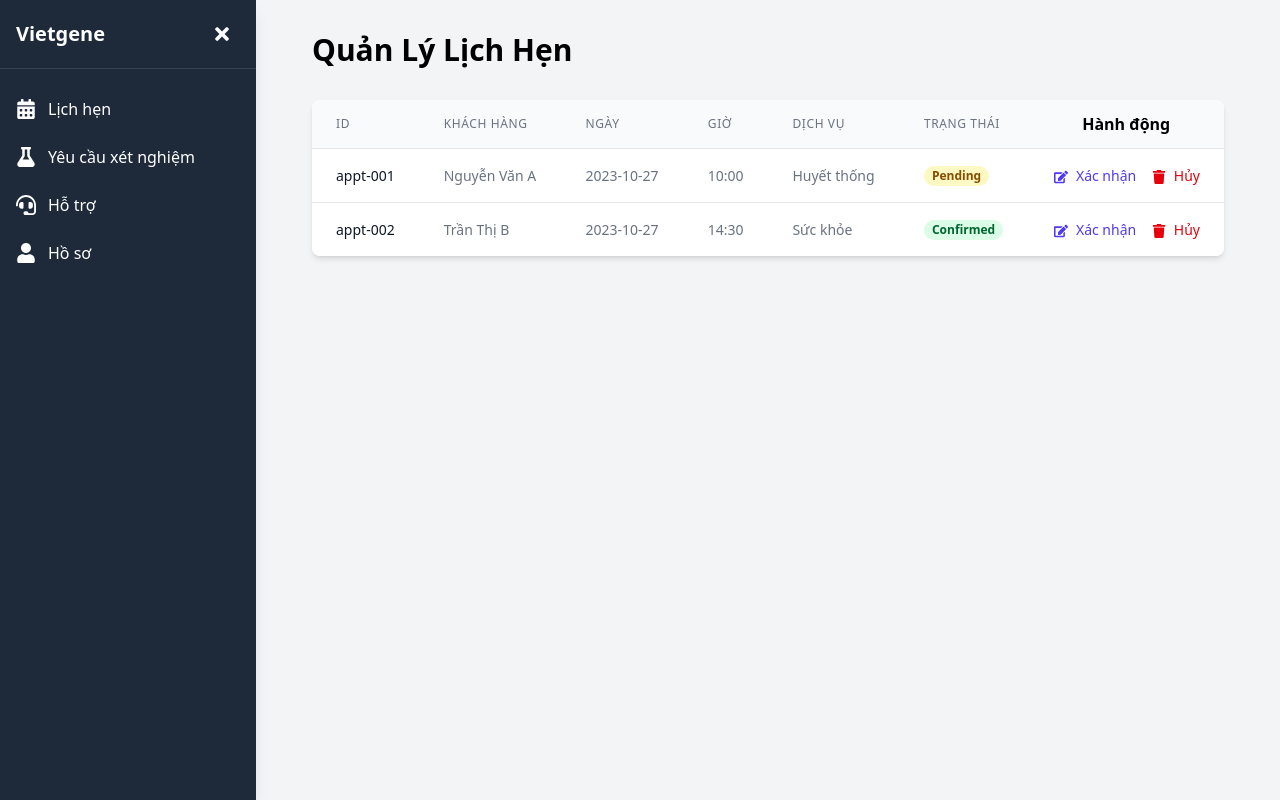
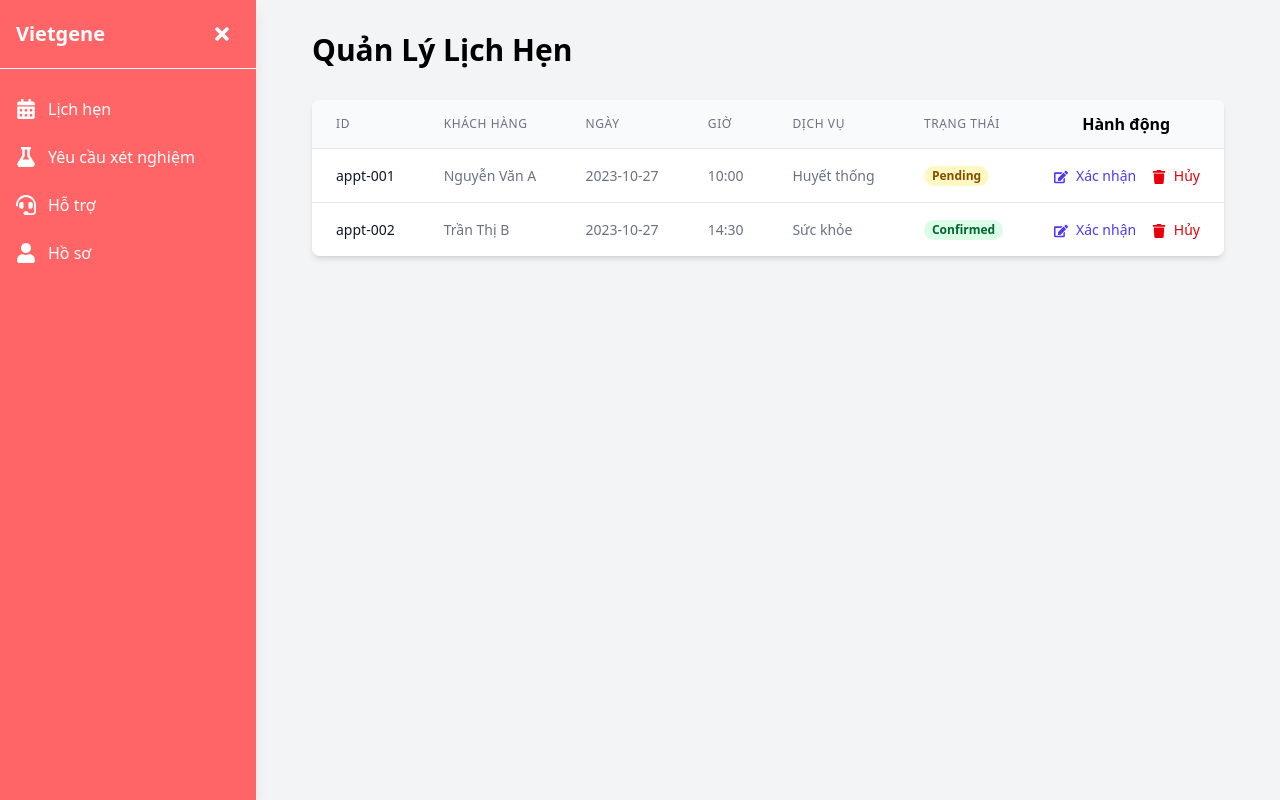
Before and after one commit to htp2003/vietgene-laboratory, a React (Vite) app: page /appointment in a window 1280 px wide. Built offline with nearby package versions, Linux system fonts and the light colour scheme.

Commit message:
Staff layout

```diff
--- a/src/pages/staff/layout.tsx
+++ b/src/pages/staff/layout.tsx
@@ -72,7 +72,7 @@ const StaffLayout: React.FC<StaffLayoutProps> = ({ children }) => {
       {/* Sidebar */}
       <nav
         className={`
-          fixed top-0 left-0 h-full bg-gray-800 text-white shadow-lg
+          fixed top-0 left-0 h-full bg-red-400 text-white shadow-lg
           transition-all duration-300 ease-in-out
           ${isExpanded ? "w-64" : "w-20"}
           ${
@@ -84,11 +84,11 @@ const StaffLayout: React.FC<StaffLayoutProps> = ({ children }) => {
       >
         <div className="flex flex-col h-full">
           {/* Sidebar Header */}
-          <div className="flex items-center justify-between p-4 border-b border-gray-700">
+          <div className="flex items-center justify-between p-4 border-b border-white-700">
             {isExpanded && <div className="text-xl font-bold">Vietgene</div>}
             <button
               onClick={toggleSidebar}
-              className="p-2 hover:bg-gray-700 rounded-md hidden md:block"
+              className="p-2 hover:bg-red-500 rounded-md hidden md:block"
             >
               {isExpanded ? <FaTimes size={20} /> : <FaBars size={20} />}
             </button>
```
